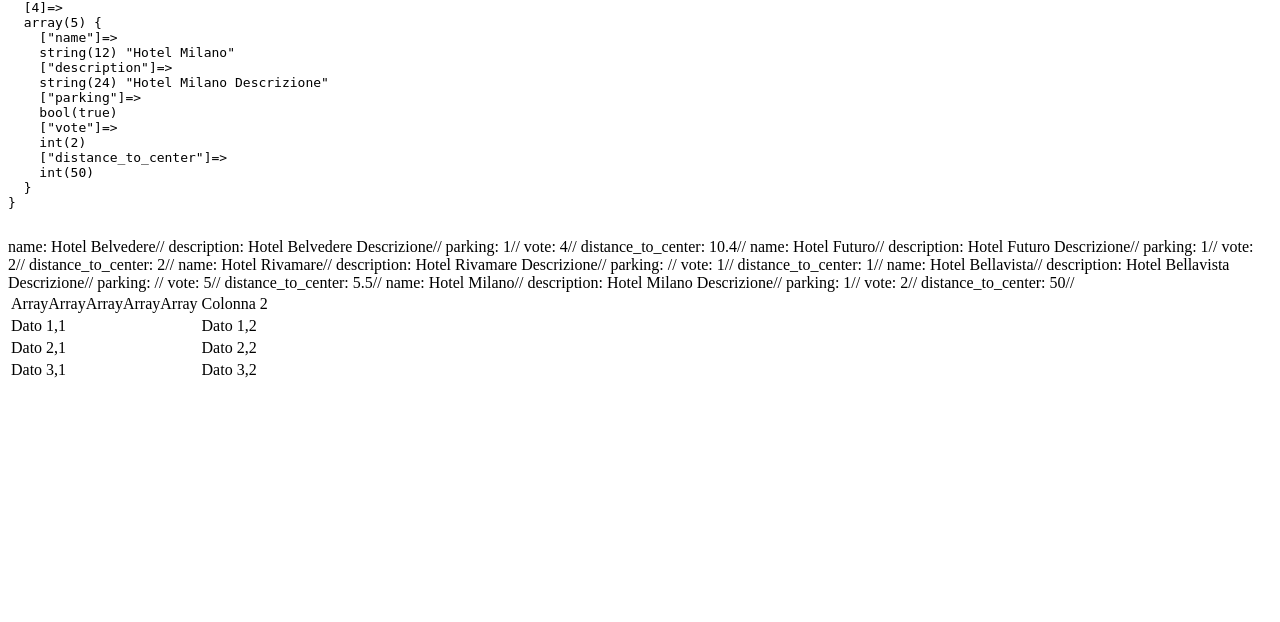
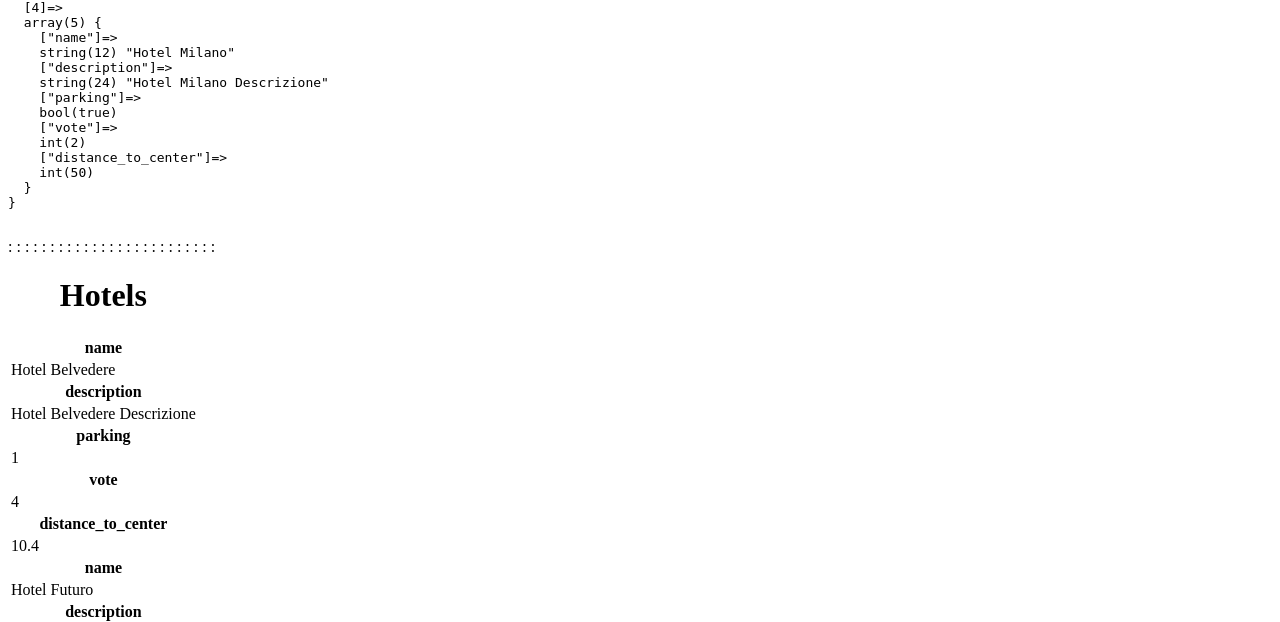
Before and after one commit to MatteoCarbone17/php-hotel, a PHP site: page / in a window 1280 px wide. Shown: the part 875-1497 px from the top of the page. Before the commit the page ends 1253 px from the top, so only its background shows below. Run offline with PHP 8.4, Linux system fonts and the light colour scheme.

Commit message:
table implemented

```diff
--- a/index.php
+++ b/index.php
@@ -60,29 +60,18 @@
          <?php var_dump($hotels) ?>
         </pre>
         <table>
-        <?php foreach ($hotels as $hotelList) {
-                    foreach ($hotelList as $key => $value) {
-                        echo $key . ': ' .  $value . '// ';
-                    }
+            <caption>
+                <h1>
+                    Hotels
+                </h1>
+            </caption>
+            <?php foreach ($hotels as $hotelList) {
+                foreach ($hotelList as $key => $value) {
+                    echo "<th> {$key} </th> :  <tr><td> {$value}</tr></td>  ";
                 }
-                ?>
-                <tr>
-                    <td><?php foreach ($hotels as $key => $hotelList)  echo $hotelList ?></td>
-                    <td>Colonna 2</td>
-                </tr>
-                <tr>
-                    <td>Dato 1,1</td>
-                    <td>Dato 1,2</td>
-                </tr>
-            <tr>
-                <td>Dato 2,1</td>
-                <td>Dato 2,2</td>
-            </tr>
-            <tr>
-                <td>Dato 3,1</td>
-                <td>Dato 3,2</td>
-            </tr>
+            }  ?>
         </table>
+
 
     </main>
 </body>
```
